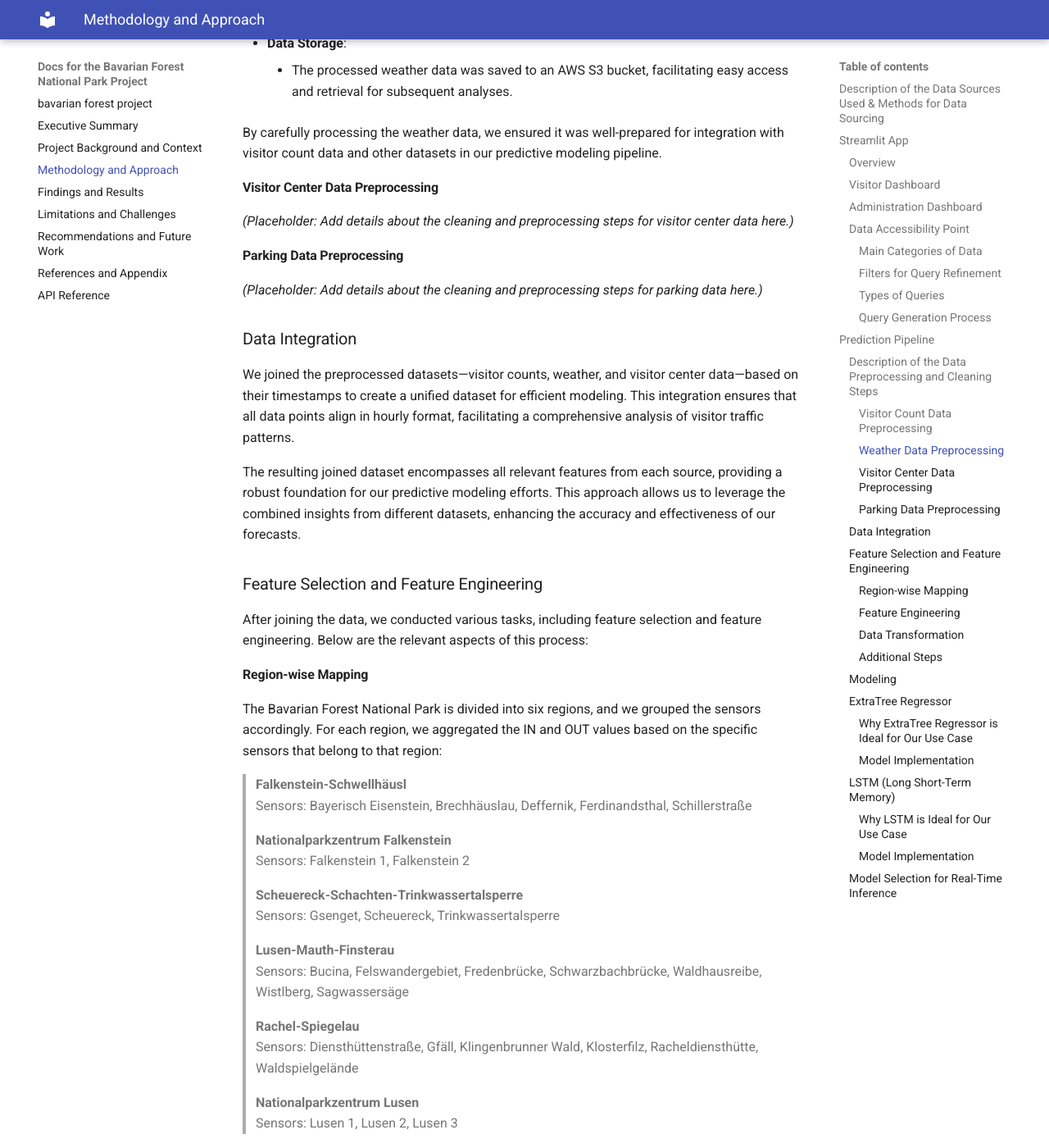
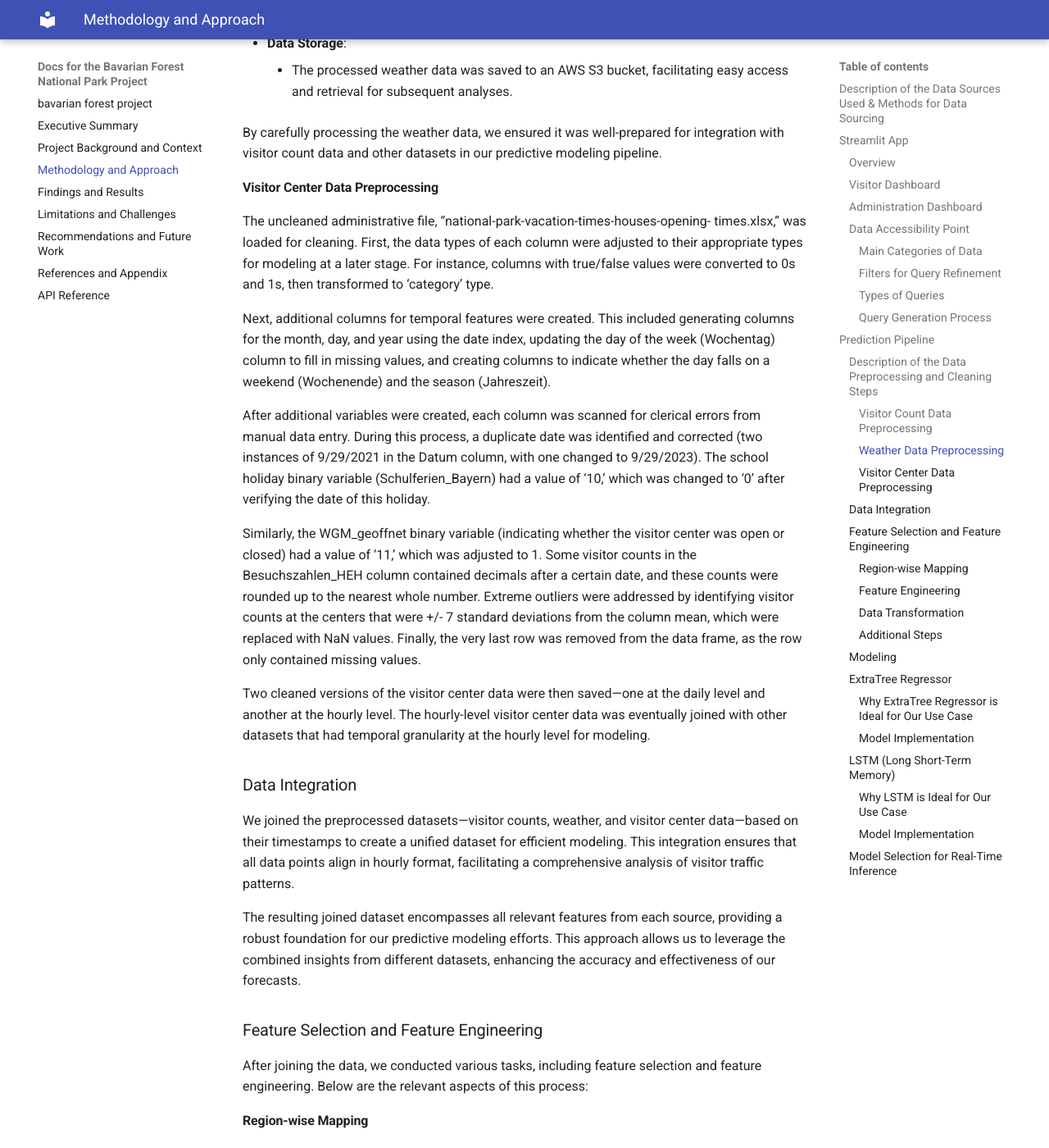
Before and after one commit to m-mango/bavarian-forest-visitor-monitoring-dssgx-24, an MkDocs documentation site: the page built from docs/methodology-and-approach.md, in a window 1280 px wide and 1400 px high, scrolled down 8248 px. Shown: the whole window at 82% size. Built offline with MkDocs 1.6.1 and Material for MkDocs 9.7.7, drawn with Linux system fonts in a browser that asks for light colours.

Commit message:
complete documented the methodology and approaches

```diff
--- a/docs/methodology-and-approach.md
+++ b/docs/methodology-and-approach.md
@@ -261,11 +261,37 @@ By carefully processing the weather data, we ensured it was well-prepared for in
 
 #### Visitor Center Data Preprocessing
 
-*(Placeholder: Add details about the cleaning and preprocessing steps for visitor center data here.)*
+The uncleaned administrative file, “national-park-vacation-times-houses-opening-
+times.xlsx,” was loaded for cleaning. First, the data types of each column were
+adjusted to their appropriate types for modeling at a later stage. For instance,
+columns with true/false values were converted to 0s and 1s, then transformed to
+‘category’ type.
 
-#### Parking Data Preprocessing
+Next, additional columns for temporal features were created. This included
+generating columns for the month, day, and year using the date index, updating the
+day of the week (Wochentag) column to fill in missing values, and creating columns
+to indicate whether the day falls on a weekend (Wochenende) and the season
+(Jahreszeit).
 
-*(Placeholder: Add details about the cleaning and preprocessing steps for parking data here.)*
+After additional variables were created, each column was scanned for clerical
+errors from manual data entry. During this process, a duplicate date  was identified
+and corrected (two instances of 9/29/2021 in the Datum column, with one changed
+to 9/29/2023). The school holiday binary variable (Schulferien_Bayern) had a value
+of ‘10,’ which was changed to ‘0’ after verifying the date of this holiday.
+
+Similarly, the WGM_geoffnet binary variable (indicating whether the visitor center was open
+or closed) had a value of ‘11,’ which was adjusted to 1. Some visitor counts in the
+Besuchszahlen_HEH column contained decimals after a certain date, and these
+counts were rounded up to the nearest whole number. Extreme outliers were
+addressed by identifying visitor counts at the centers that were +/- 7 standard
+deviations from the column mean, which were replaced with NaN values. Finally,
+the very last row was removed from the data frame, as the row only contained
+missing values.
+
+Two cleaned versions of the visitor center data were then saved—one at the daily
+level and another at the hourly level. The hourly-level visitor center data was
+eventually joined with other datasets that had temporal granularity at the hourly
+level for modeling.
 
 ### Data Integration
 
```
